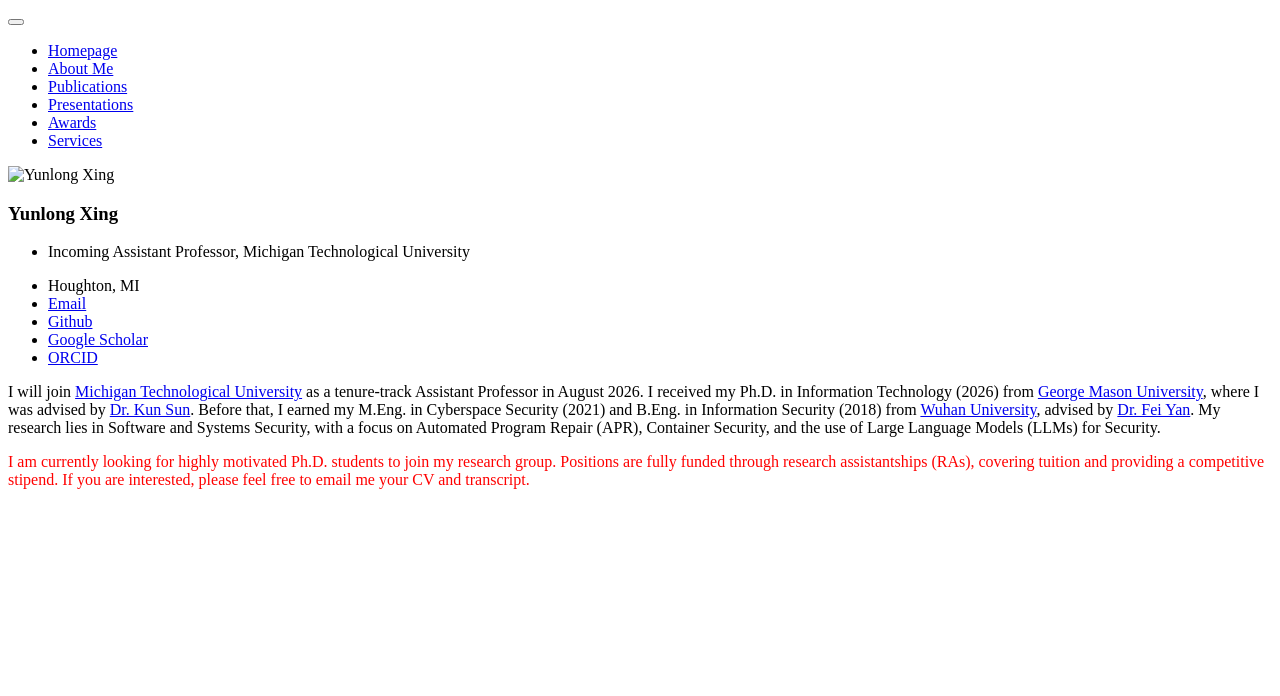
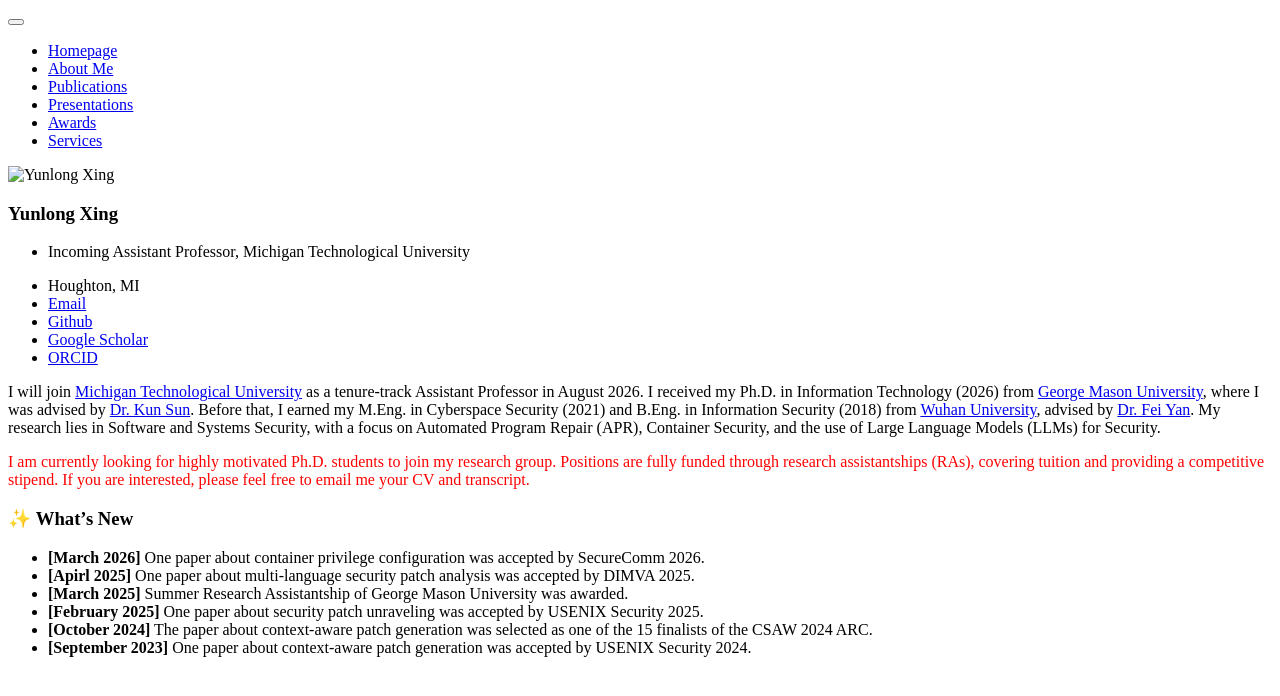
Before and after one commit to YunlongXing/yunlongxing.github.io, a Jekyll site: the page built from _pages/includes/intro.md, in a window 1280 px wide. Shown: the top 696 px of the page. Built offline with Jekyll 4.4.1, drawn with Linux system fonts in a browser that asks for light colours; our own code applies the rules of GitHub Pages for plain Markdown files.

Commit message:
Update introduction with recent publications and announcements
Added recent achievements and updates to the introduction section.

```diff
--- a/_pages/includes/intro.md
+++ b/_pages/includes/intro.md
@@ -1,6 +1,16 @@
 I will join [Michigan Technological University][Michigan Technological University] as a tenure-track Assistant Professor in August 2026. I received my Ph.D. in Information Technology (2026) from [George Mason University][George Mason University], where I was advised by [Dr. Kun Sun][Dr. Kun Sun]. Before that, I earned my M.Eng. in Cyberspace Security (2021) and B.Eng. in Information Security (2018) from [Wuhan University][Wuhan University], advised by [Dr. Fei Yan][Dr. Fei Yan]. My research lies in Software and Systems Security, with a focus on Automated Program Repair (APR), Container Security, and the use of Large Language Models (LLMs) for Security.
 
 <span style="color:red">I am currently looking for highly motivated Ph.D. students to join my research group. Positions are fully funded through research assistantships (RAs), covering tuition and providing a competitive stipend. If you are interested, please feel free to email me your CV and transcript.</span>
+
+
+# ✨ What’s New
+- **[March 2026]** One paper about container privilege configuration was accepted by SecureComm 2026.
+- **[Apirl 2025]** One paper about multi-language security patch analysis was accepted by DIMVA 2025.
+- **[March 2025]** Summer Research Assistantship of George Mason University was awarded.
+- **[February 2025]** One paper about security patch unraveling was accepted by USENIX Security 2025.
+- **[October 2024]** The paper about context-aware patch generation was selected as one of the 15 finalists of the CSAW 2024 ARC.
+- **[September 2023]** One paper about context-aware patch generation was accepted by USENIX Security 2024.
+
 
 [Michigan Technological University]: https://www.mtu.edu/
 [George Mason University]: https://www2.gmu.edu/
```
